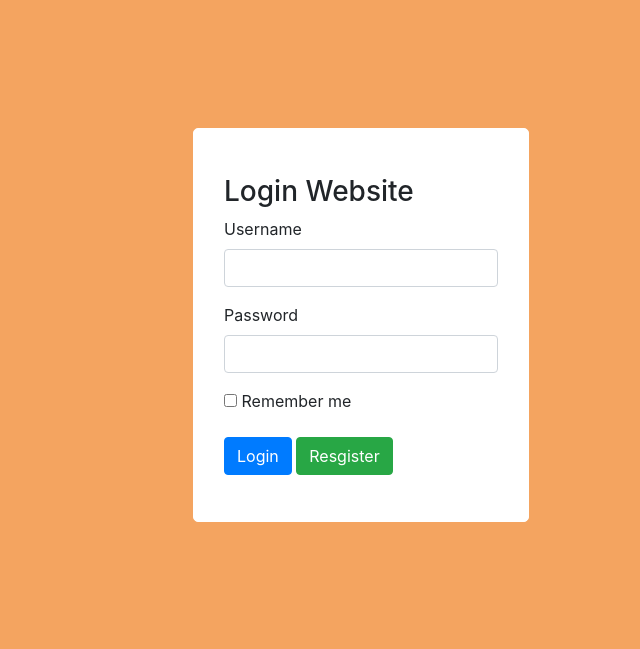
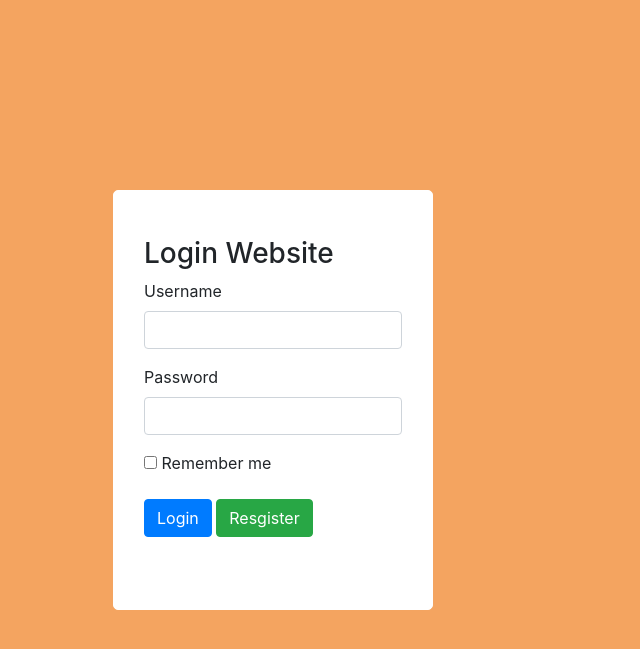
Before and after one commit to thientran98qb/PhpCRUD, a PHP site: page / in a window 1280 px wide. Shown: the top 649 px of the page, without its empty margins (367-1007 px from the left). Run offline with PHP 8.4, Linux system fonts and the light colour scheme.

Commit message:
finish login/register

```diff
--- a/assets/css/authen.css
+++ b/assets/css/authen.css
@@ -1,6 +1,5 @@
 body{
     background-color: sandybrown;
-    position: relative;
 }
 .form__login{
     border: 1px solid white;
@@ -8,8 +7,12 @@ body{
     background-color: white;
     border-radius: 5px;
     position: absolute;
-    top: 8rem;
-    left:  35rem;
+    width: 320px;
+    min-height: 420px;
+    top: 50%;
+    left:  50%;
+    transform: translate(-50%,-50%);
+    box-sizing: border-box;
 }
 .error{
     color: red;
--- a/assets/css/style.css
+++ b/assets/css/style.css
@@ -10,6 +10,8 @@
     text-align: center;
     padding: 10px 0;
     color: white;
+    outline: none;
+    background-color: none;
 
 }
 .container { padding-top:10px}
--- a/controllers/AuthController.php
+++ b/controllers/AuthController.php
@@ -73,6 +73,7 @@
             exit();
         }
         function registerProcess(){
+            global $username,$password,$error,$fullname,$repassword;
             if(isset($_POST['submitRegister'])){
                 if(empty($_POST['username']) && empty($_POST['password']) &&empty($_POST['fullname'])){
                     $error['username']='Username is invalid';
@@ -117,7 +118,11 @@
                 }
                 if(!empty($error)){
                     $this->view('register',[
-                        'error'=>$error
+                        'error'=>$error,
+                        'username'=>$username,
+                        'password'=>$password,
+                        'fullname'=>$fullname,
+                        'repassword'=>$repassword
                     ]);
                 }else{
                     $data=[
```
